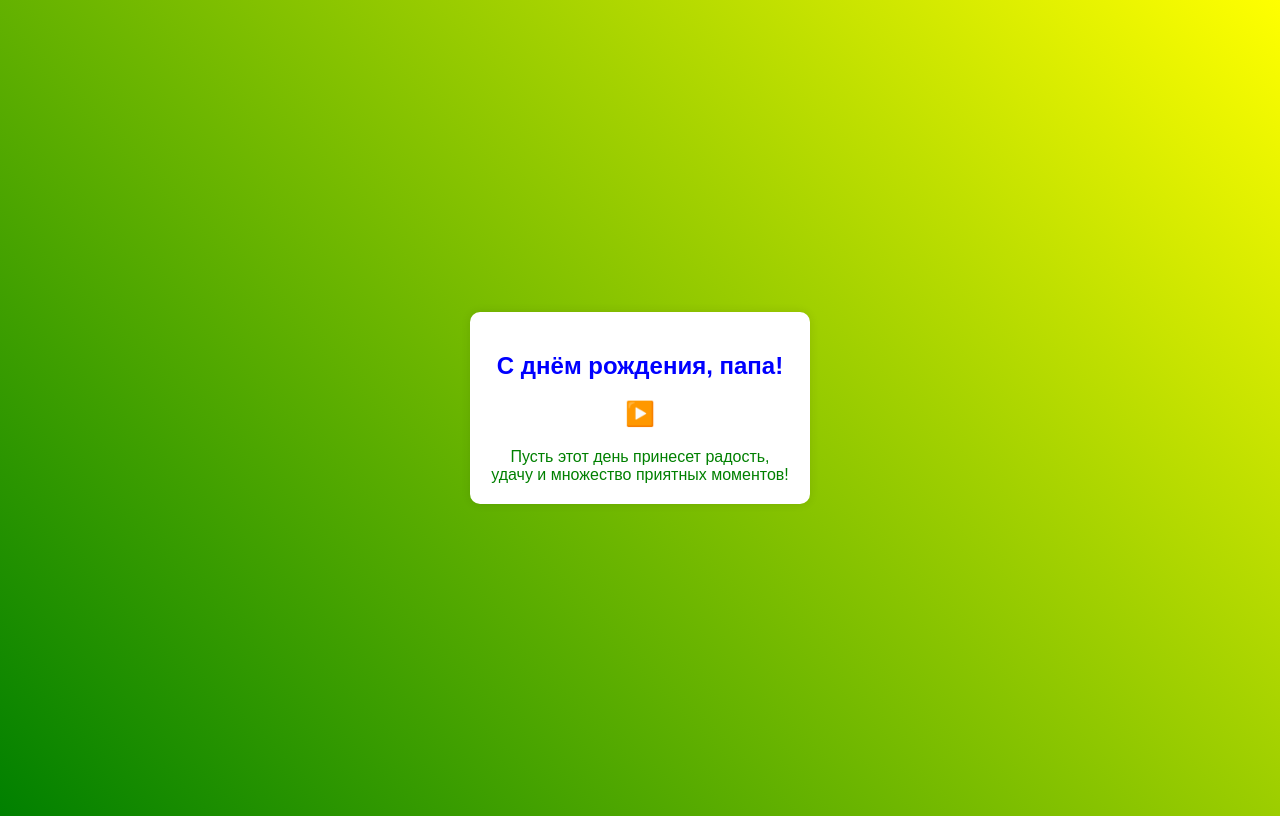
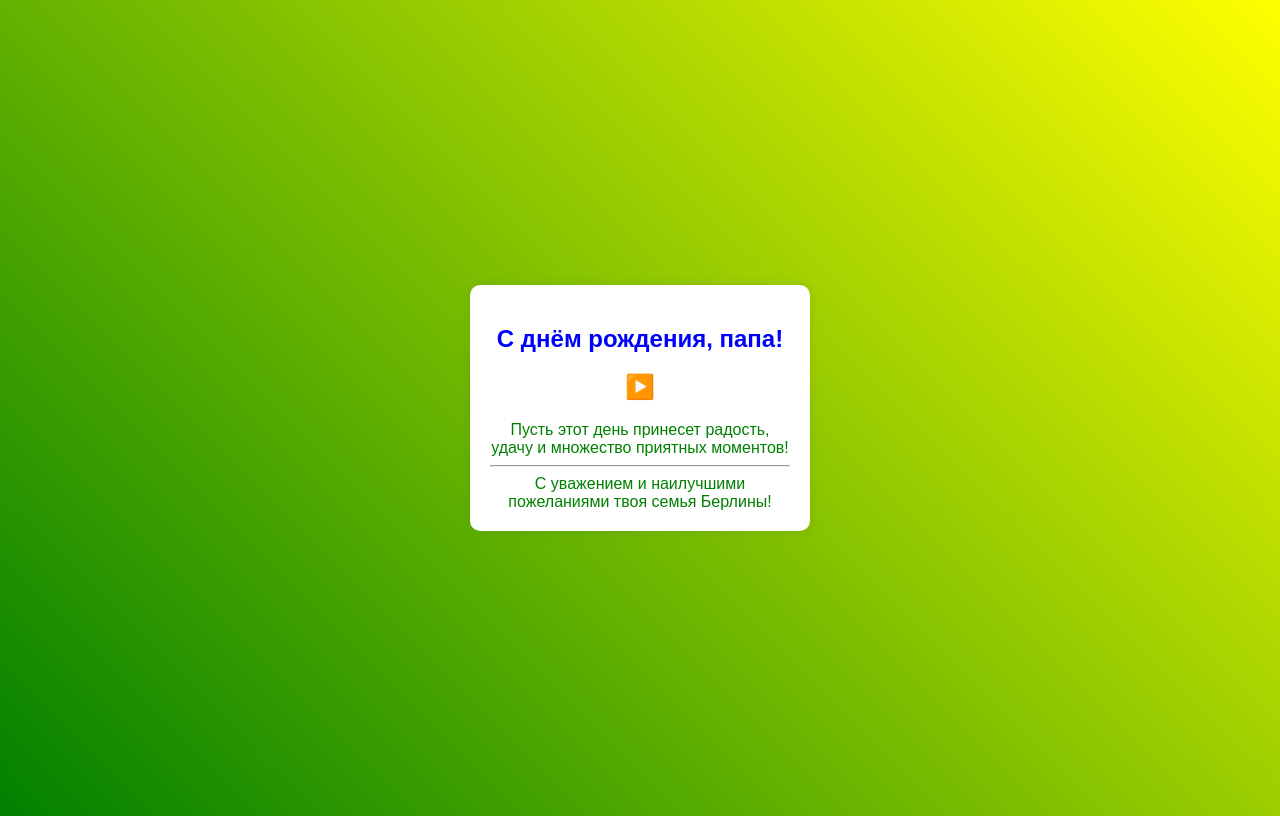
Before and after one commit to berlandbor/Father-, a plain HTML site: page index.html in a window 1280 px wide. Both pictures are taken after a click on the element 640 px from the left and 408 px from the top of the page. Drawn offline with Linux system fonts and the light colour scheme.

Commit message:
Update index.html

```diff
--- a/index.html
+++ b/index.html
@@ -37,7 +37,7 @@
         <h2>С днём рождения, папа!</h2>
         <h2>▶️</h2>
         <div class="message">
-            Пусть этот день принесет радость, удачу и множество приятных моментов!
+            Пусть этот день принесет радость, удачу и множество приятных моментов!<hr>С уважением и наилучшими пожеланиями твоя семья Берлины!
         </div>
 
         <audio id="birthdaySong">
```
